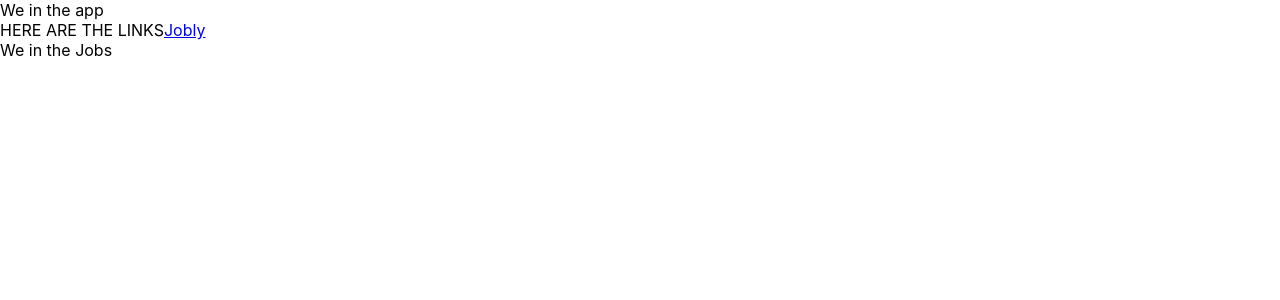
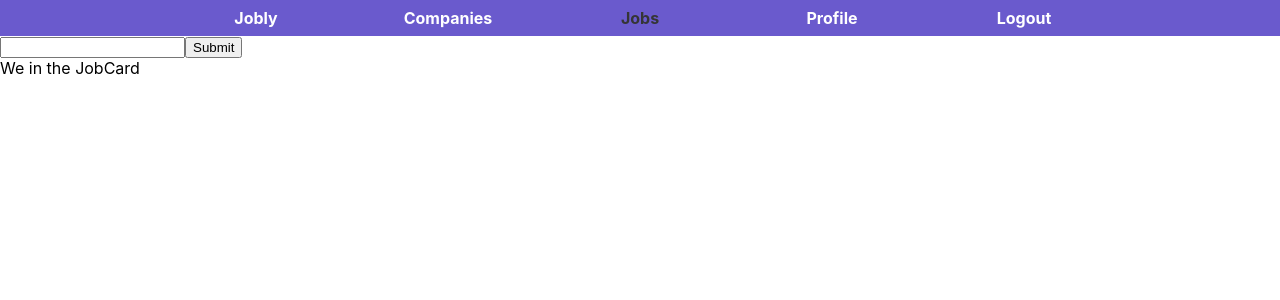
Before and after one commit to SevenSinz/react-jobly, a React (Create React App) app in the folder jobly-front-end/: page /jobs in a window 1280 px wide. Shown: the top 300 px of the page. Built offline with nearby package versions, Linux system fonts and the light colour scheme.

Commit message:
thursday morning

```diff
--- a/jobly-front-end/package.json
+++ b/jobly-front-end/package.json
@@ -3,6 +3,7 @@
   "version": "0.1.0",
   "private": true,
   "dependencies": {
+    "axios": "^0.18.0",
     "react": "^16.8.5",
     "react-dom": "^16.8.5",
     "react-router-dom": "^5.0.0",
--- a/jobly-front-end/src/App.js
+++ b/jobly-front-end/src/App.js
@@ -1,12 +1,26 @@
 import React, { Component } from 'react';
+import {Route, BrowserRouter } from 'react-router-dom';
 import Routes from './Routes';
+import Nav from './Nav';
+
 import './App.css';
 
 export default class App extends Component {
+  constructor(){
+    super();
+    this.state = {
+      token: '',
+      username: ''
+    }
+  }
+
   render() {
     return (
-      <div>We in the app
-      <Routes />
+      <div>
+      <BrowserRouter>
+        <Nav />
+        <Routes />
+      </BrowserRouter>
       </div>
     );
   }
--- a/jobly-front-end/src/Companies.js
+++ b/jobly-front-end/src/Companies.js
@@ -0,0 +1,49 @@
+import React, { Component } from 'react';
+import CompanyCard from './CompanyCard';
+import Search from './Search';
+import JoblyApi from './JoblyApi';
+
+export default class Companies extends Component {
+
+  constructor() {
+    super();
+    this.state = {
+        companies: [],
+        // search: "",
+        // token: ''
+    }
+    this.getCompanies = this.getCompanies.bind(this);
+    this.searchCompanies = this.searchCompanies.bind(this);
+
+  }
+
+    async getCompanies(search){
+        let companies = await JoblyApi.getCompanies(search);
+        // console.log("companies = ", companies);
+        this.setState({companies});
+
+    }
+
+    searchCompanies(search){
+        this.getCompanies(search)
+    }
+
+    componentDidMount() {
+        this.getCompanies()
+    }
+
+    render() {
+
+        let companies = this.state.companies.map(c => <div> <CompanyCard
+                                                        handle={c.handle}
+                                                        name={c.name}
+                                                        description={c.description}
+                                                        logo_url={c.logo_url} /> </div>)
+    return (
+        <div>
+          <Search triggerSearch={this.searchCompanies}/>
+          { companies }
+        </div>
+    );
+  }
+}
--- /dev/null
+++ b/jobly-front-end/src/CompanyCard.js
@@ -0,0 +1,18 @@
+import React, { Component } from 'react';
+
+export default class CompanyCard extends Component {
+  render() {
+    return (
+      <div>
+        <div>
+          {this.props.name}
+        </div>
+        <div>
+          {this.props.description}
+        </div>
+        <img src={this.props.logo_url} alt='company logo'/>
+
+      </div>
+    );
+  }
+}
--- /dev/null
+++ b/jobly-front-end/src/JobCard.js
@@ -0,0 +1,10 @@
+import React, { Component } from 'react';
+
+
+export default class JobCard extends Component {
+  render() {
+    return (
+      <div>We in the JobCard</div>
+    );
+  }
+}
--- a/jobly-front-end/src/JoblyApi.js
+++ b/jobly-front-end/src/JoblyApi.js
@@ -2,10 +2,13 @@ import axios from 'axios';
 
 export default class JoblyApi {
     static async request(endpoint, paramsOrData = {}, verb = "get") {
-      paramsOrData._token = ( // for now, hardcode token for "testing"
-      "eyJhbGciOiJIUzI1NiIsInR5cCI6IkpXVCJ9.eyJ1c2VybmFtZSI6InRlc" +
-      "3RpbmciLCJpc19hZG1pbiI6ZmFsc2UsImlhdCI6MTU1MzcwMzE1M30" +
-      "COmFETEsTxN_VfIlgIKw0bYJLkvbRQNgO1XCSE8NZ0U");
+      console.log('paramsOrdata=', paramsOrData);
+      paramsOrData._token = ( 'eyJhbGciOiJIUzI1NiIsInR5cCI6IkpXVCJ9.eyJ1c2VybmFtZSI6InRlc3R1c2VyIiwiaXNfYWRtaW4iOmZhbHNlLCJpYXQiOjE1NTM3MjgxNzB9.kBW6MLbT8cyJj83zTrbuzJyWscdDMZ0RHO-ngREg8U0')
+      //  // for now, hardcode token for "testing"
+      // "eyJhbGciOiJIUzI1NiIsInR5cCI6IkpXVCJ9" +
+      // "eyJ1c2VybmFtZSI6InRlc3R1c2VyIiwiaXNfYWRtaW4iOmZhbHNlLCJpYXQiOjE1NTM3MjgxNzB9" +
+      // "kBW6MLbT8cyJj83zTrbuzJyWscdDMZ0RHO-ngREg8U0");
+
 
       console.debug("API Call:", endpoint, paramsOrData, verb);
 
@@ -26,8 +29,15 @@ export default class JoblyApi {
       }
     }
 
-    static async getCompany(handle) {
-        let res = await this.request(`companies/${handle}`);
-        return res.company;
-    }
+    // static async getCompany(handle) {
+    //     let res = await this.request(`companies/${handle}`);
+    //     return res.company;
+    // }
+
+    static async getCompanies(search) {
+      let res = await this.request('companies', search);
+      return res.companies;
+  }
+
+    // static async
 }
--- a/jobly-front-end/src/Jobs.js
+++ b/jobly-front-end/src/Jobs.js
@@ -1,9 +1,14 @@
 import React, { Component } from 'react';
+import JobCard from './JobCard.js';
+import Search from './Search';
 
 export default class Jobs extends Component {
   render() {
     return (
-      <div>We in the Jobs</div>
+      <div>
+      <Search />
+      <JobCard />
+    </div>
     );
   }
 }
--- /dev/null
+++ b/jobly-front-end/src/Nav.css
@@ -0,0 +1,23 @@
+nav {
+    background-color: slateblue;
+    text-align: center;
+    font-weight: bold;
+  }
+
+  nav a {
+    padding: 0.5em 0;
+    width: 12em;
+    display: inline-block;
+    color: white;
+    text-decoration: none;
+  }
+
+  nav a.active {
+    color: rgb(53, 53, 53);
+    text-decoration: none;
+  }
+
+  nav a:hover {
+    color: black;
+    text-decoration: none;
+  }
--- a/jobly-front-end/src/Nav.js
+++ b/jobly-front-end/src/Nav.js
@@ -1,17 +1,22 @@
 import React, { Component } from 'react';
 import {NavLink} from 'react-router-dom';
+import './Nav.css';
 
 export default class Nav extends Component {
   render() {
-      const activeStyle={
-          fontWeight: "bold",
-          color: "blue"
-      }
+      // const activeStyle={
+      //     fontWeight: "bold",
+      //     color: "blue"
+      // }
     return (
       <div>
           <nav>
-                HERE ARE THE LINKS
-                <NavLink exact to="/" activeStyle={activeStyle}>Jobly</NavLink>
+            {/* <NavLink key='login' to='/login'> Login </NavLink> */}
+            <NavLink exact to="/" >Jobly</NavLink>
+            <NavLink key='companies' to='/companies'> Companies </NavLink>
+            <NavLink key='jobs' to='/jobs'> Jobs </NavLink>
+            <NavLink key='profile' to='/profile'> Profile </NavLink>
+            <NavLink key='logout' to='/logout'> Logout </NavLink>
           </nav>
       </div>
     );
--- a/jobly-front-end/src/Routes.js
+++ b/jobly-front-end/src/Routes.js
@@ -1,5 +1,5 @@
 import React, {Component} from 'react';
-import {Route, BrowserRouter, Switch, Redirect } from 'react-router-dom';
+import {Route, Switch, Redirect } from 'react-router-dom';
 import Nav from './Nav';
 import Home from './Home';
 import Companies from './Companies';
@@ -11,8 +11,7 @@ import Company from './Company';
 export default class Routes extends Component {
     render() {
       return (
-        <BrowserRouter>
-            <Nav />
+        <div>
             <Switch>
                 <Route exact path="/"
                         render={() => <Home />} />
@@ -34,7 +33,7 @@ export default class Routes extends Component {
 
                 <Redirect to="/" />
             </Switch>
-        </BrowserRouter>
+            </div>
       );
     }
   }
--- a/jobly-front-end/src/Search.js
+++ b/jobly-front-end/src/Search.js
@@ -1,9 +1,37 @@
 import React, { Component } from 'react';
 
 export default class Search extends Component {
+  constructor(){
+    super()
+    this.state={
+      search:''
+    }
+    this.handleChange = this.handleChange.bind(this)
+    this.handleSubmit = this.handleSubmit.bind(this)
+
+  }
+
+  handleSubmit(evt){
+    evt.preventDefault();
+    this.props.triggerSearch(this.state);
+    this.setState({search:''});
+  }
+
+  handleChange(evt){
+    this.setState({[evt.target.name]: evt.target.value})
+  }
+
   render() {
     return (
-      <div>We in the Search</div>
+      <div>
+      <form onSubmit={this.handleSubmit}>
+        <input  id='search'
+                name='search'
+                value={this.state.search}
+                onChange={this.handleChange}/>
+        <button > Submit </button>
+      </form>
+      </div>
     );
   }
 }
```
Also changed, not shown: jobly-front-end/src/Alert.js (added, +9 -0 lines), 1 other file (tests, documents, lock files or other folders).
